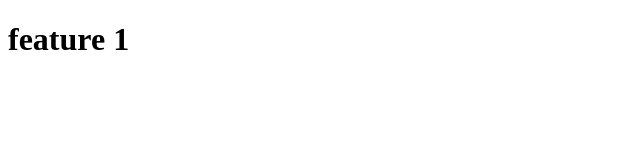
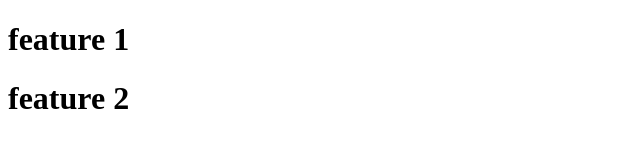
Before and after one commit to wandy17/paraktikum, a plain HTML site: page index.html in a window 1280 px wide. Shown: the whole page, without its empty margins (0-640 px from the left). Drawn offline with Linux system fonts and the light colour scheme.

Commit message:
menambahkan fetaure2

```diff
--- a/index.html
+++ b/index.html
@@ -9,5 +9,6 @@
 <body>
     <h2></h2>
     <h1> feature 1</h1>
+    <h1> feature 2</h1>
 </body>
 </html>
```
